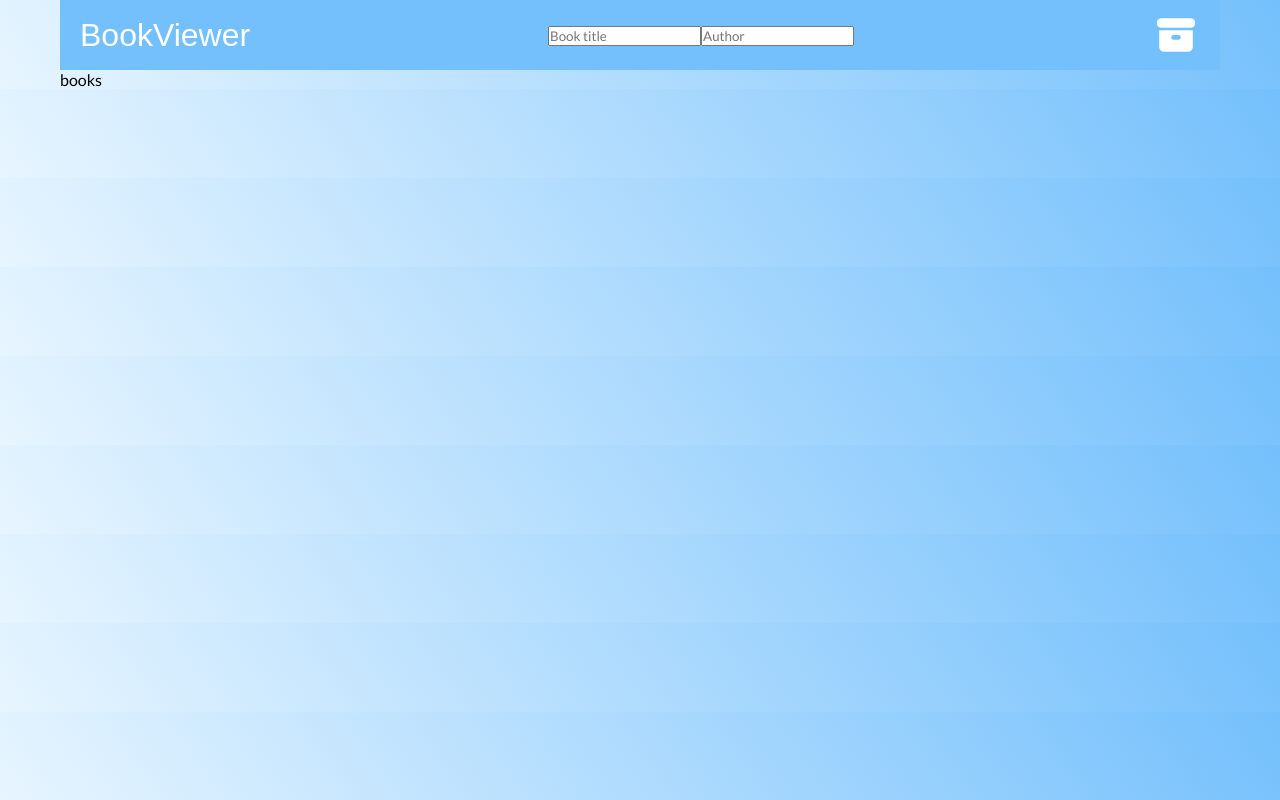
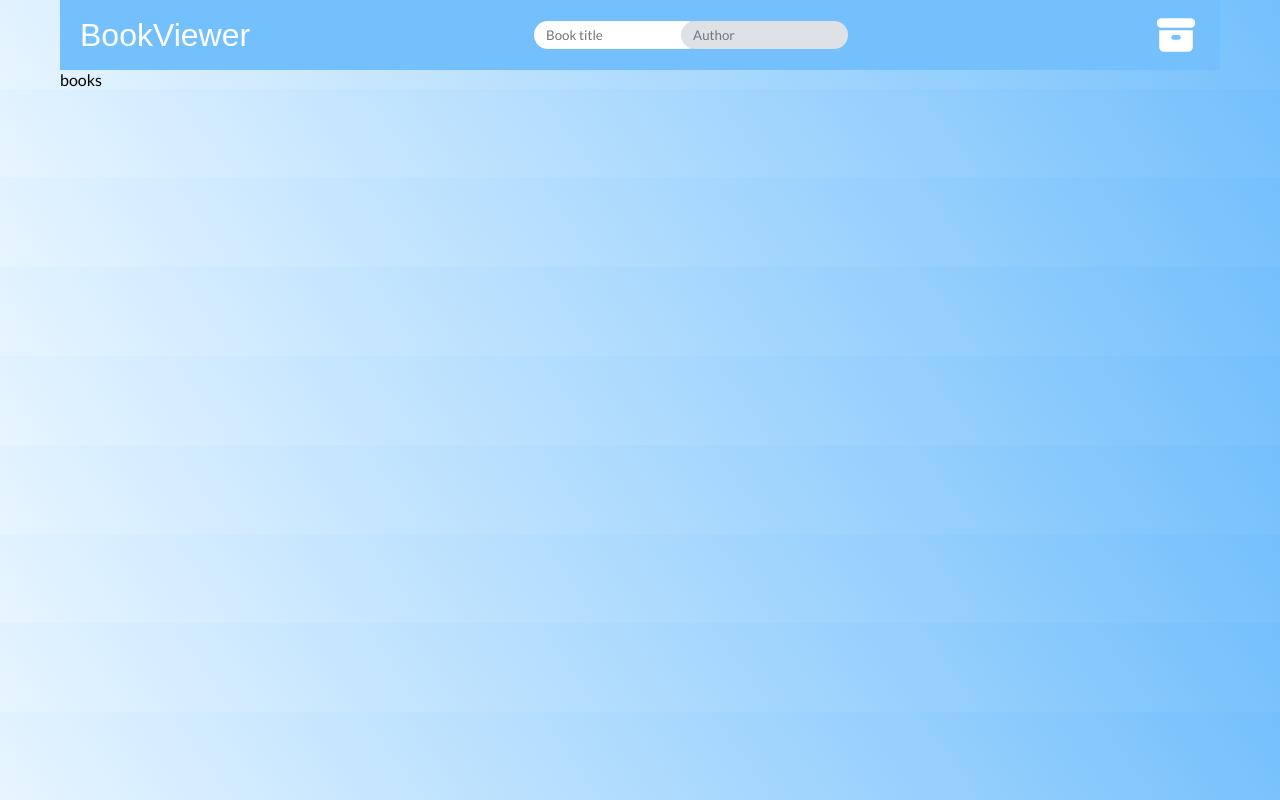
Before and after one commit to domenmerhar/book-viewer, a React (Vite) app: page /books in a window 1280 px wide. Built offline with nearby package versions, Linux system fonts and the light colour scheme; a web font is replaced by a local one.

Commit message:
Update Layout.tsx; implement SearchBar

```diff
--- a/src/features/layout/Layout.tsx
+++ b/src/features/layout/Layout.tsx
@@ -2,6 +2,7 @@ import { Outlet } from "react-router-dom";
 import styled from "styled-components";
 import { Logo } from "../../utils/Logo";
 import { HiArchive } from "react-icons/hi";
+import { SearchBar } from "./SearchBar";
 
 const StyledNavbar = styled.nav`
   background-color: var(--blue-3);
@@ -18,10 +19,7 @@ export const Layout = () => {
     <>
       <StyledNavbar>
         <Logo />
-        <div>
-          <input type="text" placeholder="Book title" />
-          <input type="text" placeholder="Author" />
-        </div>
+        <SearchBar />
 
         <HiArchive size={"48px"} fill="white" />
       </StyledNavbar>
```
